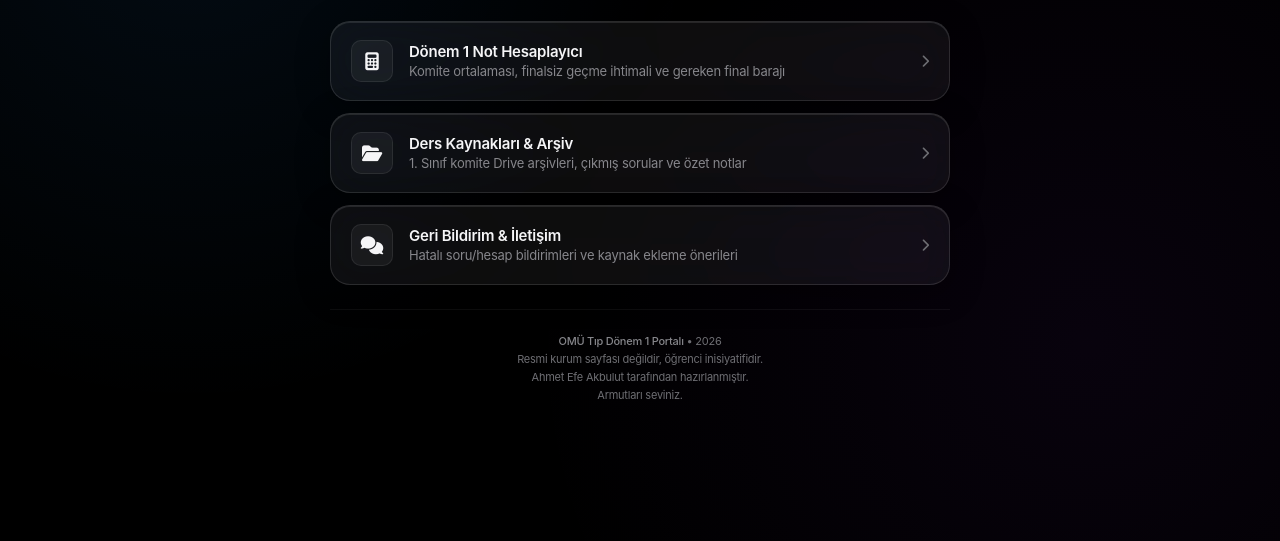
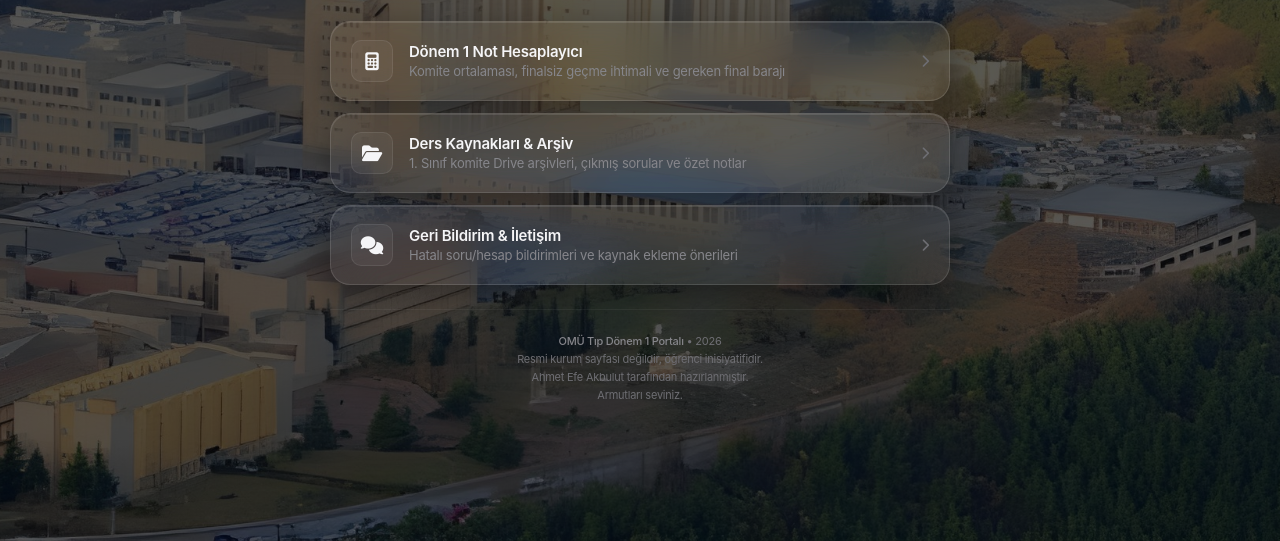
Before and after one commit to thepearwhosoldtheworld/OMUTipDonem1, a plain HTML site: page index.html in a window 1280 px wide. Shown: the part 259-800 px from the top of the page. Drawn offline with Linux system fonts and the light colour scheme.

Commit message:
Refactor CSS styles and update background
Updated body background to a linear gradient with an image and adjusted various styles.

```diff
--- a/style.css
+++ b/style.css
@@ -24,11 +24,15 @@
 }
 
 body {
-    background-color: var(--apple-bg);
     background-image:
-        radial-gradient(circle at 15% 20%, rgba(41, 151, 255, 0.08) 0%, transparent 40%),
-        radial-gradient(circle at 85% 75%, rgba(138, 43, 226, 0.06) 0%, transparent 45%);
+        linear-gradient(rgba(0, 0, 0, 0.65), rgba(0, 0, 0, 0.65)),
+        url('arka-plan.jpg');
+
+    background-size: cover;
+    background-position: center;
+    background-repeat: no-repeat;
     background-attachment: fixed;
+
     color: var(--text-primary);
     font-family: -apple-system, BlinkMacSystemFont, "SF Pro Display", "SF Pro Text", "Segoe UI", Roboto, sans-serif;
     min-height: 100vh;
```
